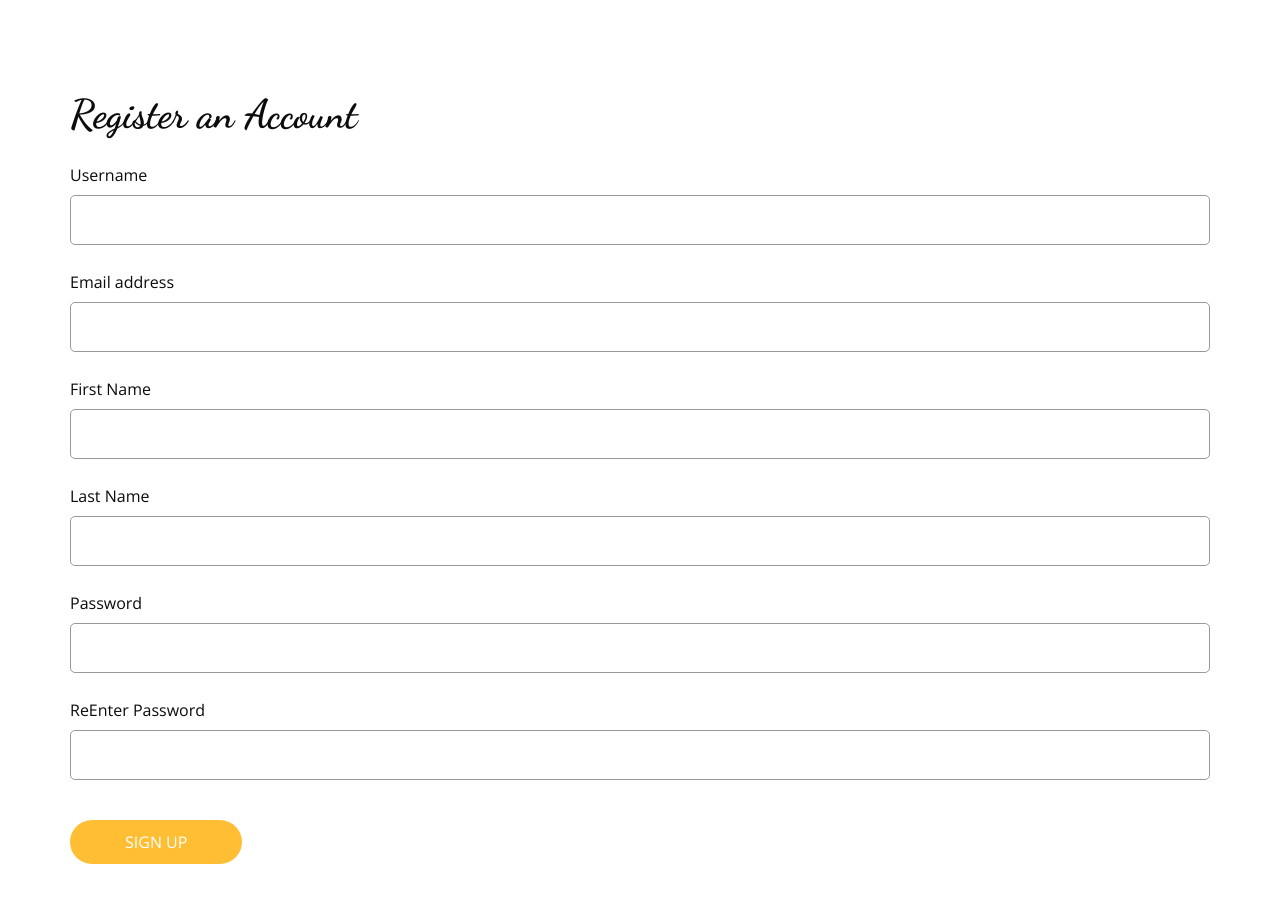
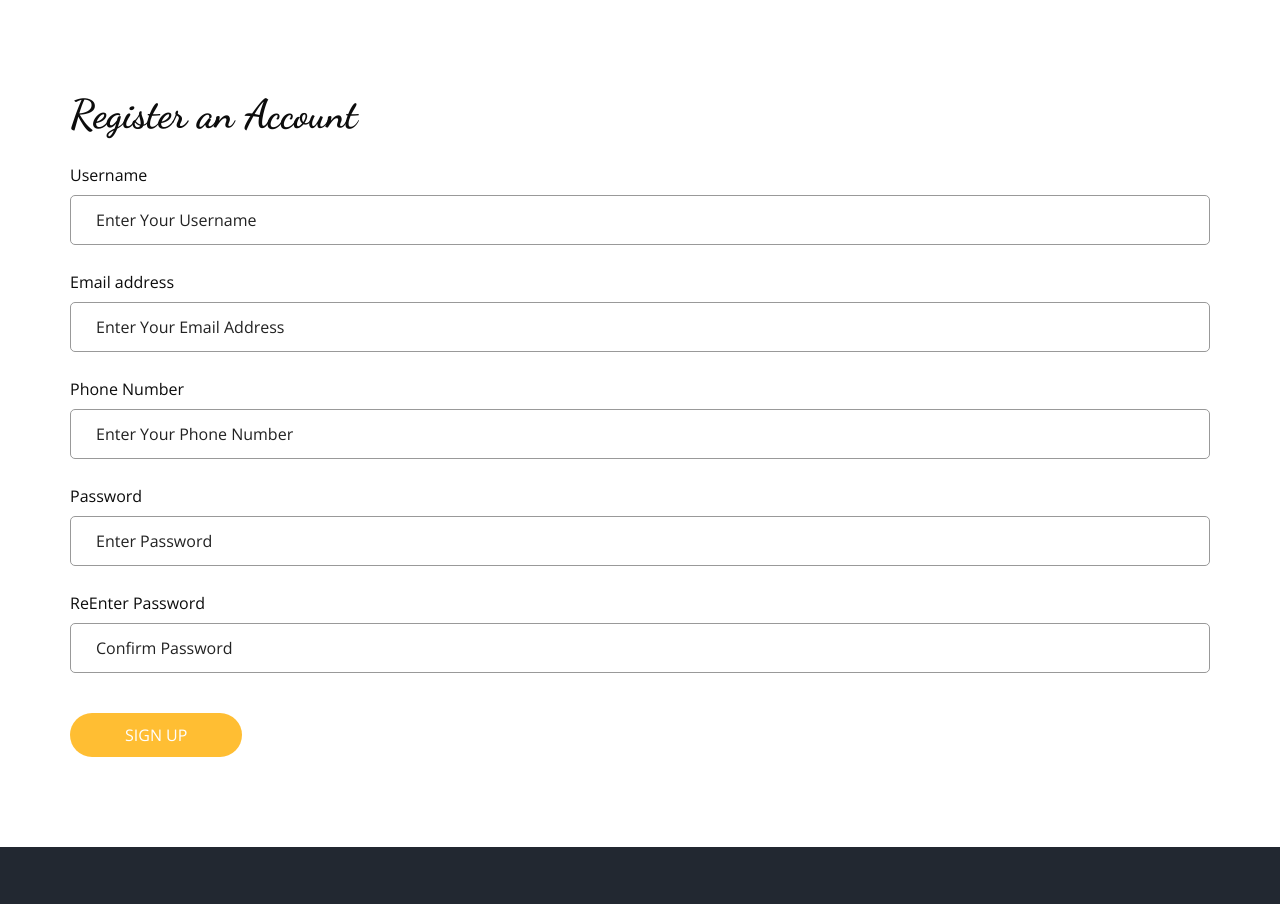
Before and after one commit to Rehankhanpy/resturant, a Django app: page /signup in a window 1280 px wide. Shown: the part 88-992 px from the top of the page. Run offline with Django 4.2, Linux system fonts and the light colour scheme; some libraries are stand-ins or nearby versions.

Commit message:
some fixes

```diff
--- a/resturant/forms.py
+++ b/resturant/forms.py
@@ -1,12 +1,11 @@
 from django.contrib.auth.forms import UserCreationForm
 from django import forms
-from django.contrib.auth.models import User
+from .models import account
 
 class SignUpForm(UserCreationForm):
     username = forms.CharField(max_length=100)
-    first_name = forms.CharField(max_length=100)
-    last_name = forms.CharField(max_length=100)
     email = forms.EmailField(max_length=150)
+    phone_number = forms.CharField(max_length=40)
     password1 = forms.CharField(widget=forms.PasswordInput)
     password2 = forms.CharField(widget=forms.PasswordInput)
     def __init__(self, *args, **kwargs):
@@ -17,28 +16,32 @@ class SignUpForm(UserCreationForm):
             'type':'text',
             'maxlength': '16',
             'minlength': '6',
+            'placeholder':'Enter Your Username',
             })
+        self.fields['phone_number'].widget.attrs.update({
+            'class':'form-control',
+            'type':'text',
+            'name':'phone_number',
+            'placeholder':'Enter Your Phone Number',
+        })
         self.fields['email'].widget.attrs.update({
             'class': 'form-control',
+            'name':'email',
             'type':'email',
-            })
-        self.fields['first_name'].widget.attrs.update({
-            'class': 'form-control',
-            'type':'text',
-            })
-        self.fields['last_name'].widget.attrs.update({
-            'class': 'form-control',
-            'type':'text',
+            'placeholder':'Enter Your Email Address',
             })
         self.fields['password1'].widget.attrs.update({
             'class': 'form-control',
             'name':'password1',
             'type':'password',
+            'placeholder':'Enter Password',
             })
         self.fields['password2'].widget.attrs.update({
             'class': 'form-control',
+            'name':'password2',
             'type':'password',
+            'placeholder':'Confirm Password',
             })
     class Meta:
-        model = User
-        fields = ['username', 'first_name', 'last_name', 'email', 'password1', 'password2']
+        model = account
+        fields = ['username', 'email', 'phone_number', 'password1', 'password2']
--- a/resturant/views.py
+++ b/resturant/views.py
@@ -1,5 +1,5 @@
 from django.shortcuts import render, redirect
-from .models import menu_items, Category
+from .models import menu_items, Category, account
 from django.contrib.auth.forms import UserCreationForm
 from .forms import SignUpForm
 from django.contrib import messages
@@ -43,12 +43,18 @@ def signup(request):
                             messages.success(request, 'Account created successfully')
 
                             username = request.POST["username"]
+                            email = request.POST["email"]
+                            phone_number = request.POST["phone_number"]
                             password1 = request.POST["password1"]
+                            password2 = request.POST["password2"]
 
-                            user = authenticate(request, username=username, password=password1)
-                            if user is not None:
-                                   login(request, user)
-                                   return redirect('/')
+                            if password1 == password2:
+                                   user = account.objects.create_user(username=username, password=password1, email=email)
+                                   user.phone_number = phone_number
+                                   user.is_active = True
+                                   user.save()
+                            else:
+                                   messages.error(request, 'Passwords Are Not Same')
 
                      else:
                             for errors in form.errors.items():
--- a/templates/signin.html
+++ b/templates/signin.html
@@ -22,6 +22,10 @@
                 <input type="text" class="form-control" name="username" placeholder="Your Username" />
               </div>
               <div>
+                <label class="form-label">E-mail</label>
+                <input type="email" class="form-control" name="email" placeholder="Your Email" />
+              </div>
+              <div>
                 <label class="form-label">Password</label>
                 <input type="Password" class="form-control" name="password" placeholder="Your Password" />
               </div>
--- a/templates/signup.html
+++ b/templates/signup.html
@@ -27,13 +27,10 @@
                 {{form.email}}
               </div>
               <div>
-                <label class="form-label">First Name</label>
-                {{form.first_name}}
+                <label class="form-label">Phone Number</label>
+                {{form.phone_number}}
               </div>
               <div>
-                <label class="form-label">Last Name</label>
-                {{form.last_name}}
-              </div>
               <div>
                 <label class="form-label">Password</label>
                 {{form.password1}}
```
Also changed, not shown: db.sqlite3.
